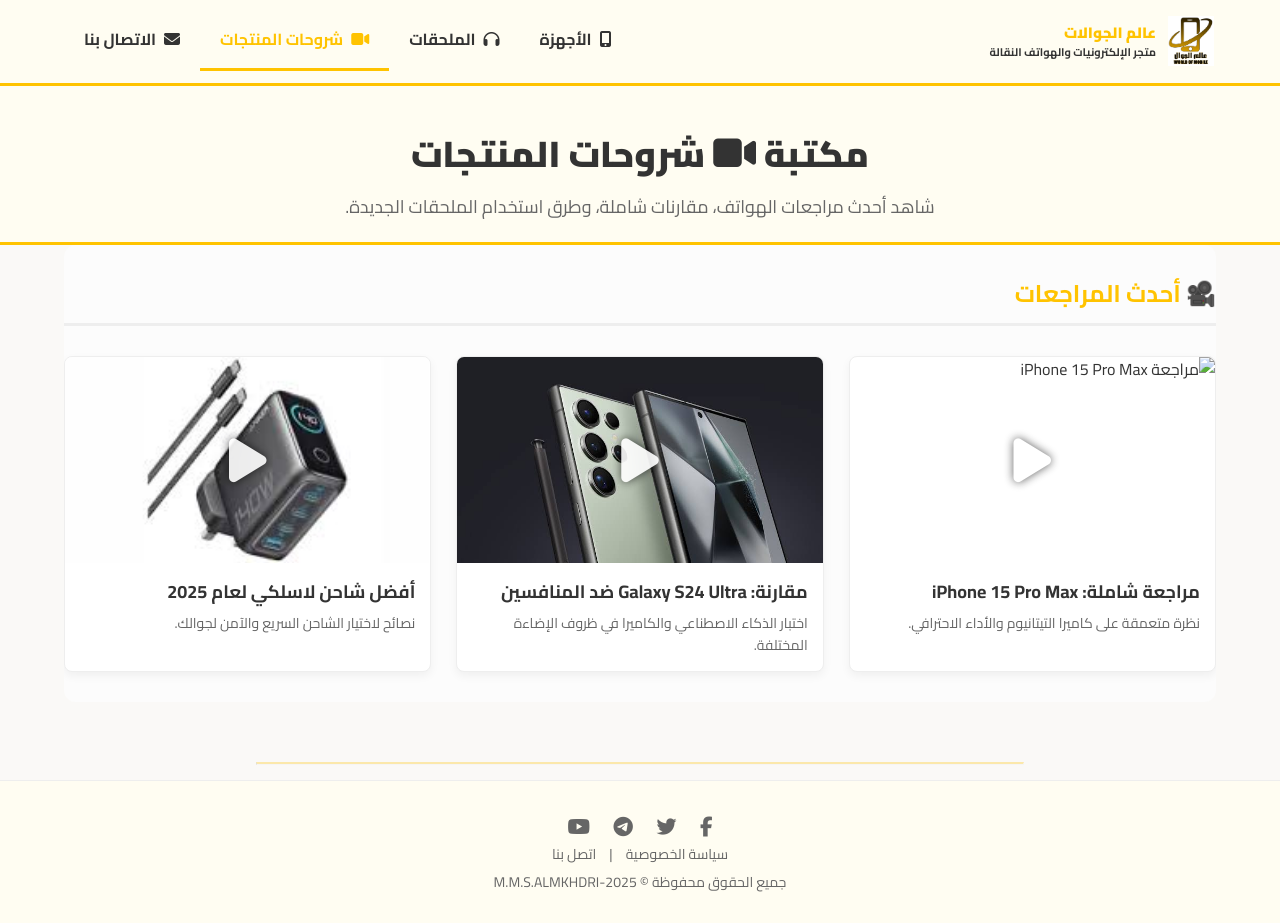
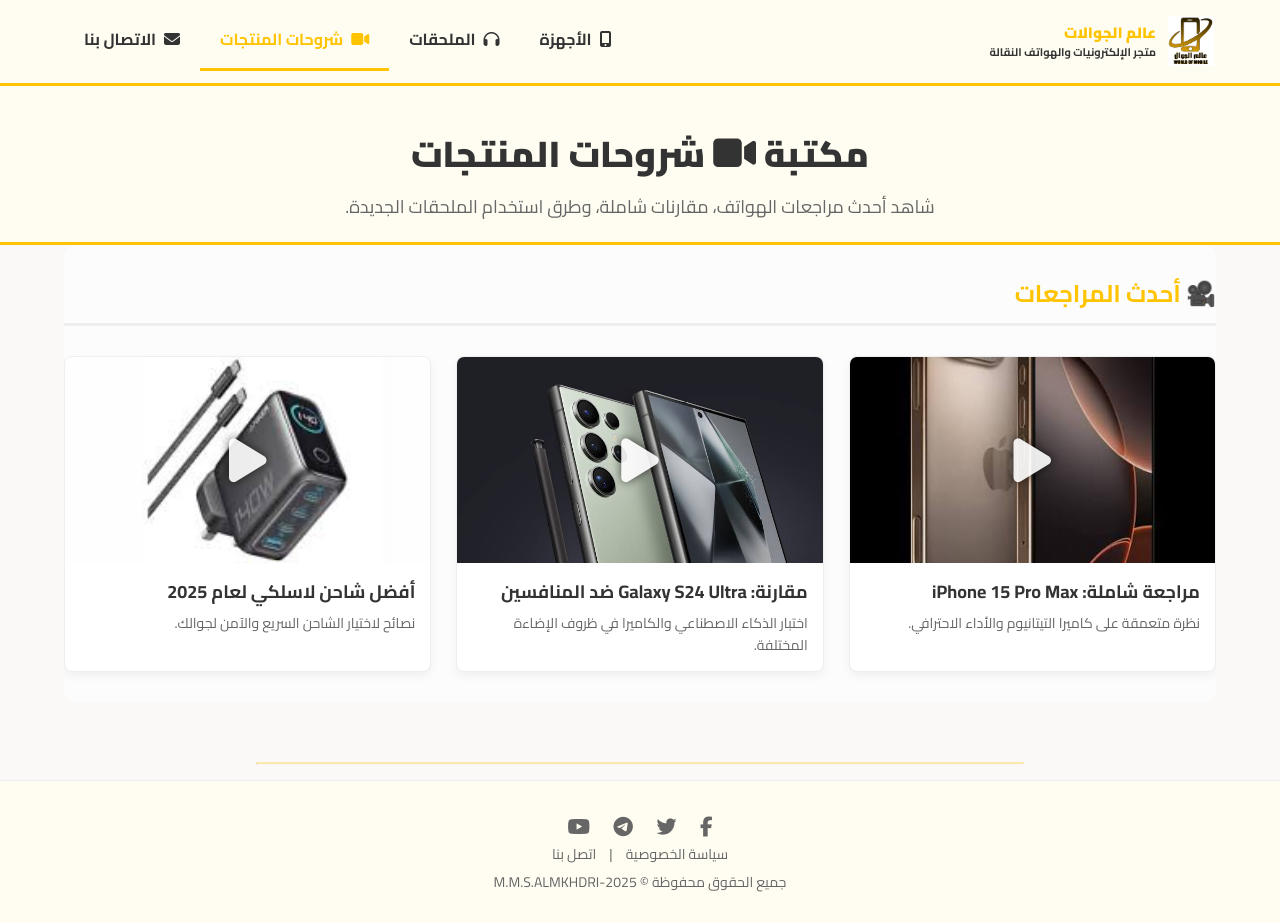
Before and after one commit to almkhdri31-glitch/my-first-site, a plain HTML site: page video-library.html in a window 1280 px wide. Drawn offline with Linux system fonts and the light colour scheme; files whose address does not match are found by name.

Commit message:
Add files via upload
Signed-off-by: محمد المخدري <almkhdri31@gmail.com>

```diff
--- a/video-library.html
+++ b/video-library.html
@@ -155,7 +155,7 @@
 
                 <a href="https://youtube.com/shorts/MrScr-ZSMMo?si=L9Au0u43vniiyLIN" target="_blank" class="video-card">
                     <div class="video-thumbnail-container">
-                        <img src="app/video-iphone15.jpg" alt="مراجعة iPhone 15 Pro Max">
+                        <img src="video-iphone15.jpg" alt="مراجعة iPhone 15 Pro Max">
                         <i class="fas fa-play play-icon"></i>
                     </div>
                     <div class="video-info">
```
